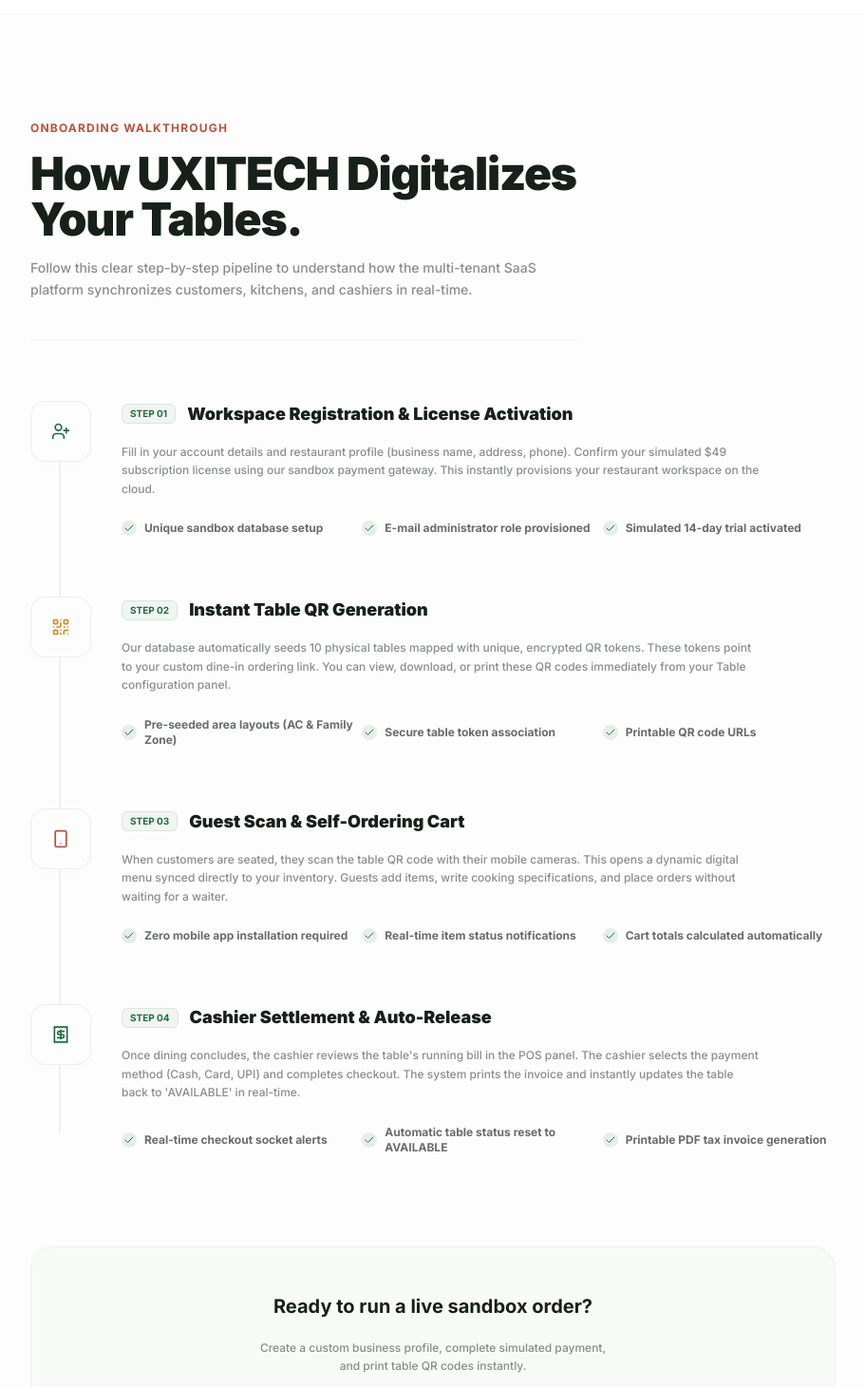
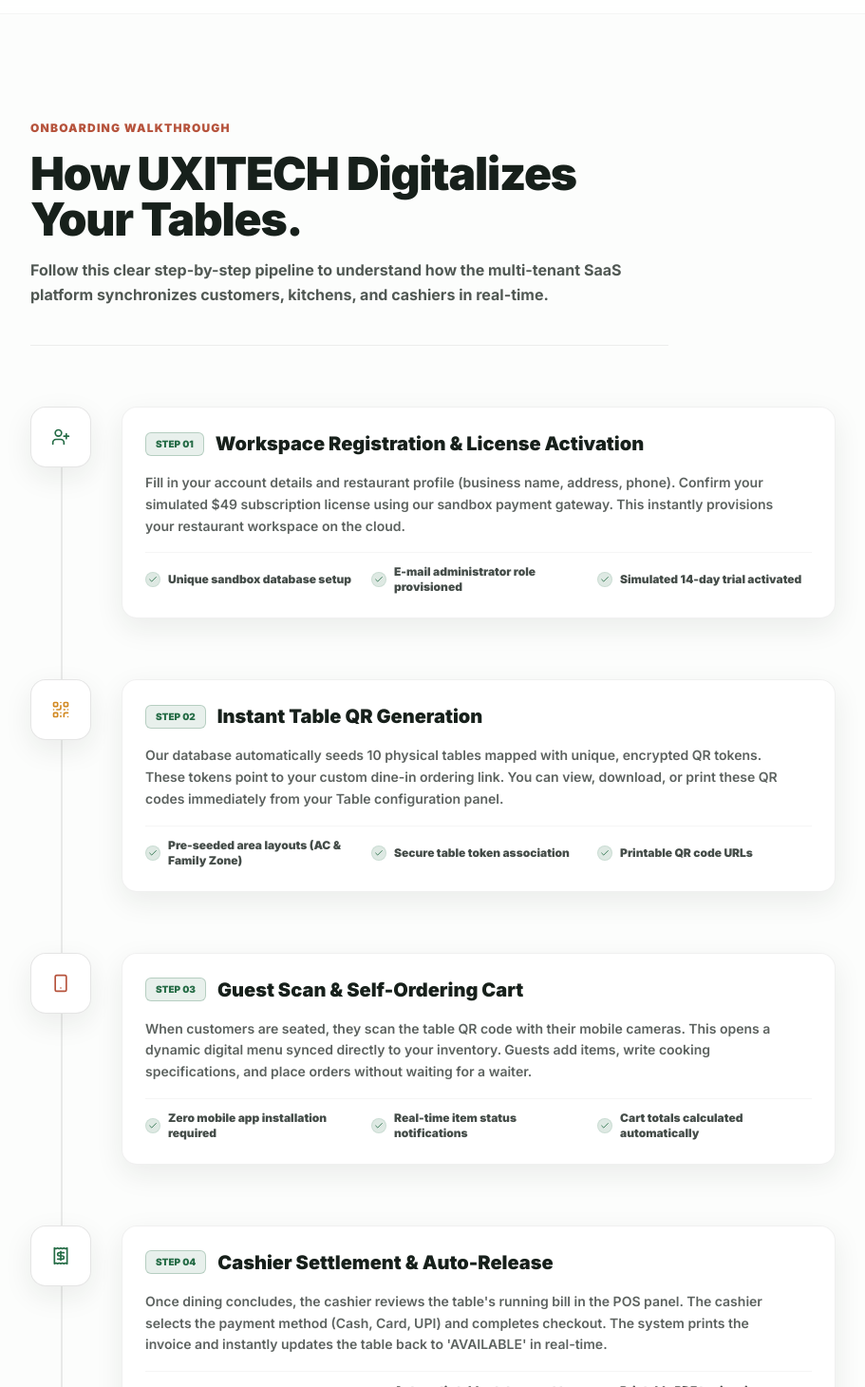
Before and after one commit to praneethbadugu7781-create/resturantsoftware-by-uxitech, a Next.js app in the folder apps/web/: page /how-it-works in a window 1280 px wide. Shown: the part 50-1510 px from the top of the page at 95% size, without its empty margins (184-1095 px from the left). Built offline with nearby package versions, Linux system fonts and the light colour scheme.

Commit message:
style: Improve text contrast, sizes, and layout borders for how-it-works page

```diff
--- a/apps/web/app/(public)/how-it-works/page.tsx
+++ b/apps/web/app/(public)/how-it-works/page.tsx
@@ -64,12 +64,12 @@
     <PublicShell>
       <section className="mx-auto max-w-4xl px-6 py-20 md:py-28 animate-slide-up text-left">
         {/* Title */}
-        <div className="max-w-xl space-y-4 border-b border-black/[0.04] pb-10">
-          <p className="text-xs font-bold uppercase tracking-widest text-clay">Onboarding Walkthrough</p>
-          <h1 className="text-4xl font-black tracking-tight text-ink md:text-5xl">
+        <div className="max-w-2xl space-y-4 border-b border-black/[0.06] pb-10">
+          <p className="text-xs font-black uppercase tracking-widest text-clay">Onboarding Walkthrough</p>
+          <h1 className="text-4xl font-black tracking-tight text-ink md:text-5xl leading-tight">
             How UXITECH Digitalizes Your Tables.
           </h1>
-          <p className="text-sm font-medium text-ink/50 leading-relaxed">
+          <p className="text-base font-bold text-ink/75 leading-relaxed">
             Follow this clear step-by-step pipeline to understand how the multi-tenant SaaS platform synchronizes customers, kitchens, and cashiers in real-time.
           </p>
         </div>
@@ -77,30 +77,30 @@
         {/* Timeline Timeline */}
         <div className="mt-16 space-y-16 relative">
           {/* Vertical progress line */}
-          <div className="hidden md:block absolute left-[30px] top-6 bottom-6 w-0.5 bg-black/[0.05] z-0" />
+          <div className="hidden md:block absolute left-[32px] top-8 bottom-8 w-0.5 bg-black/[0.08] z-0" />
 
           {steps.map((st, idx) => (
             <div key={idx} className="relative z-10 flex flex-col md:flex-row gap-8">
               {/* Step indicator circle */}
-              <div className="flex-shrink-0 flex h-16 w-16 items-center justify-center rounded-2xl bg-[#fcfdfc] border border-black/[0.06] text-ink shadow-[0_4px_20px_rgb(0,0,0,0.01)] md:h-16 md:w-16">
+              <div className="flex-shrink-0 flex h-16 w-16 items-center justify-center rounded-2xl bg-white border border-black/10 text-ink shadow-soft md:h-16 md:w-16 hover:scale-105 transition-all">
                 {st.icon}
               </div>
 
-              {/* Step Content */}
-              <div className="space-y-4 flex-1">
-                <div className="flex items-center gap-3">
-                  <span className="text-[10px] font-bold text-leaf bg-leaf/5 border border-leaf/10 px-2 py-0.5 rounded-md">
+              {/* Step Content Card */}
+              <div className="space-y-4 flex-1 bg-white p-6 rounded-2xl border border-black/[0.06] shadow-soft hover:shadow-md transition-all">
+                <div className="flex items-center gap-3 flex-wrap">
+                  <span className="text-[10px] font-black text-leaf bg-leaf/10 border border-leaf/25 px-2.5 py-1 rounded-md">
                     STEP {st.step}
                   </span>
-                  <h3 className="text-lg font-black text-ink">{st.title}</h3>
+                  <h3 className="text-xl font-black text-ink">{st.title}</h3>
                 </div>
-                <p className="text-xs font-medium text-ink/50 leading-relaxed max-w-2xl">{st.desc}</p>
+                <p className="text-sm font-semibold text-ink/70 leading-relaxed max-w-2xl">{st.desc}</p>
 
                 {/* Feature checklist */}
-                <ul className="grid gap-2 text-xs text-ink/65 font-bold pt-2 sm:grid-cols-3">
+                <ul className="grid gap-3 text-xs text-ink/80 font-black pt-3 border-t border-black/[0.04] sm:grid-cols-3">
                   {st.checklist.map((item, cidx) => (
                     <li key={cidx} className="flex items-center gap-2">
-                      <Check className="h-4 w-4 text-leaf bg-leaf/10 p-0.5 rounded-full flex-shrink-0" />
+                      <Check className="h-4 w-4 text-leaf bg-leaf/15 p-0.5 rounded-full flex-shrink-0 border border-leaf/10" />
                       <span>{item}</span>
                     </li>
                   ))}
@@ -111,9 +111,9 @@
         </div>
 
         {/* Final CTA */}
-        <div className="mt-24 text-center space-y-5 bg-mist/30 border border-black/[0.04] p-8 md:p-12 rounded-3xl">
-          <h3 className="text-xl font-bold text-ink">Ready to run a live sandbox order?</h3>
-          <p className="text-xs font-medium text-ink/50 max-w-sm mx-auto leading-relaxed">
+        <div className="mt-24 text-center space-y-5 bg-mist/40 border border-black/[0.06] p-8 md:p-12 rounded-3xl">
+          <h3 className="text-2xl font-black text-ink">Ready to run a live sandbox order?</h3>
+          <p className="text-sm font-bold text-ink/70 max-w-md mx-auto leading-relaxed">
             Create a custom business profile, complete simulated payment, and print table QR codes instantly.
           </p>
           <div className="pt-2 flex flex-wrap justify-center gap-3">
```
